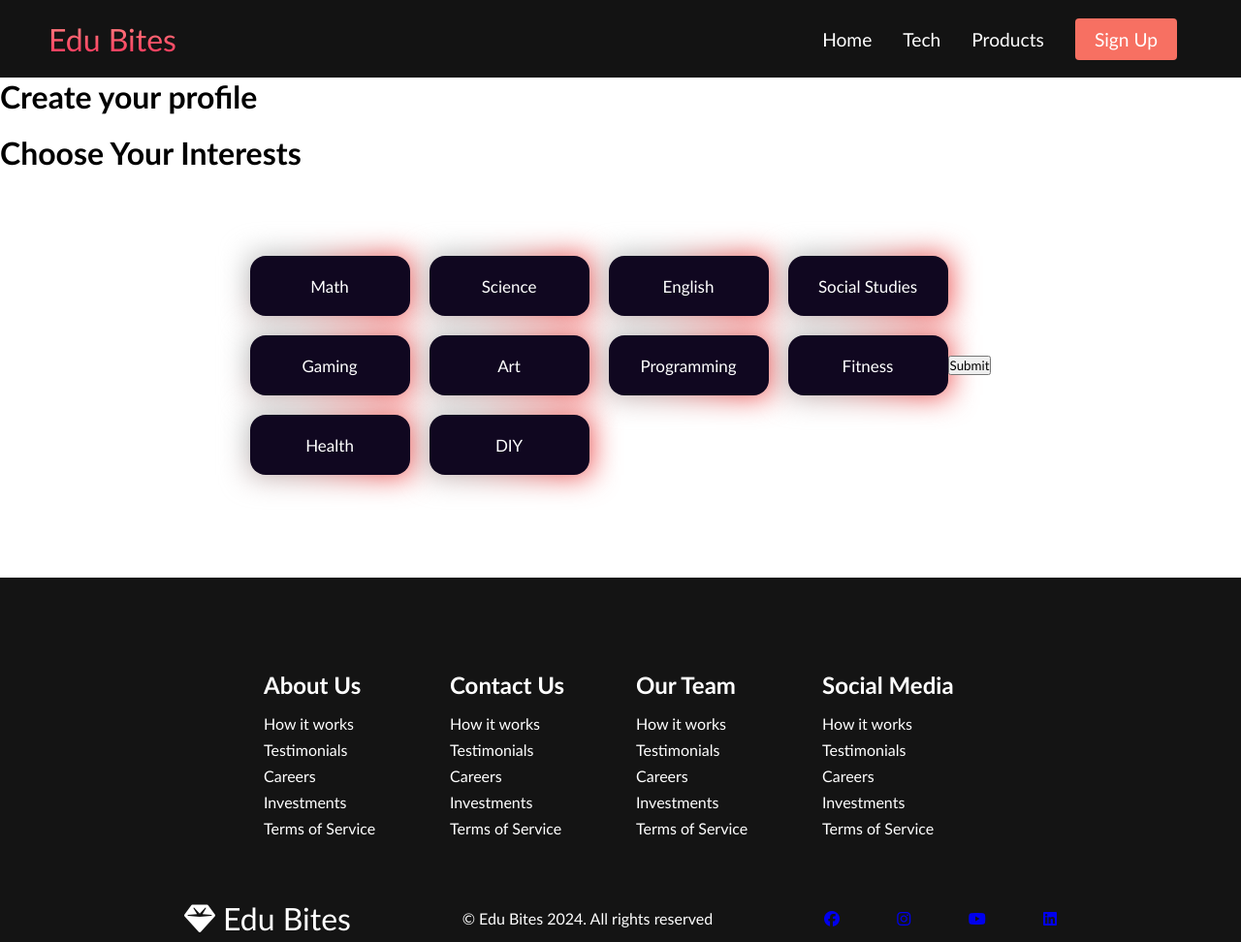
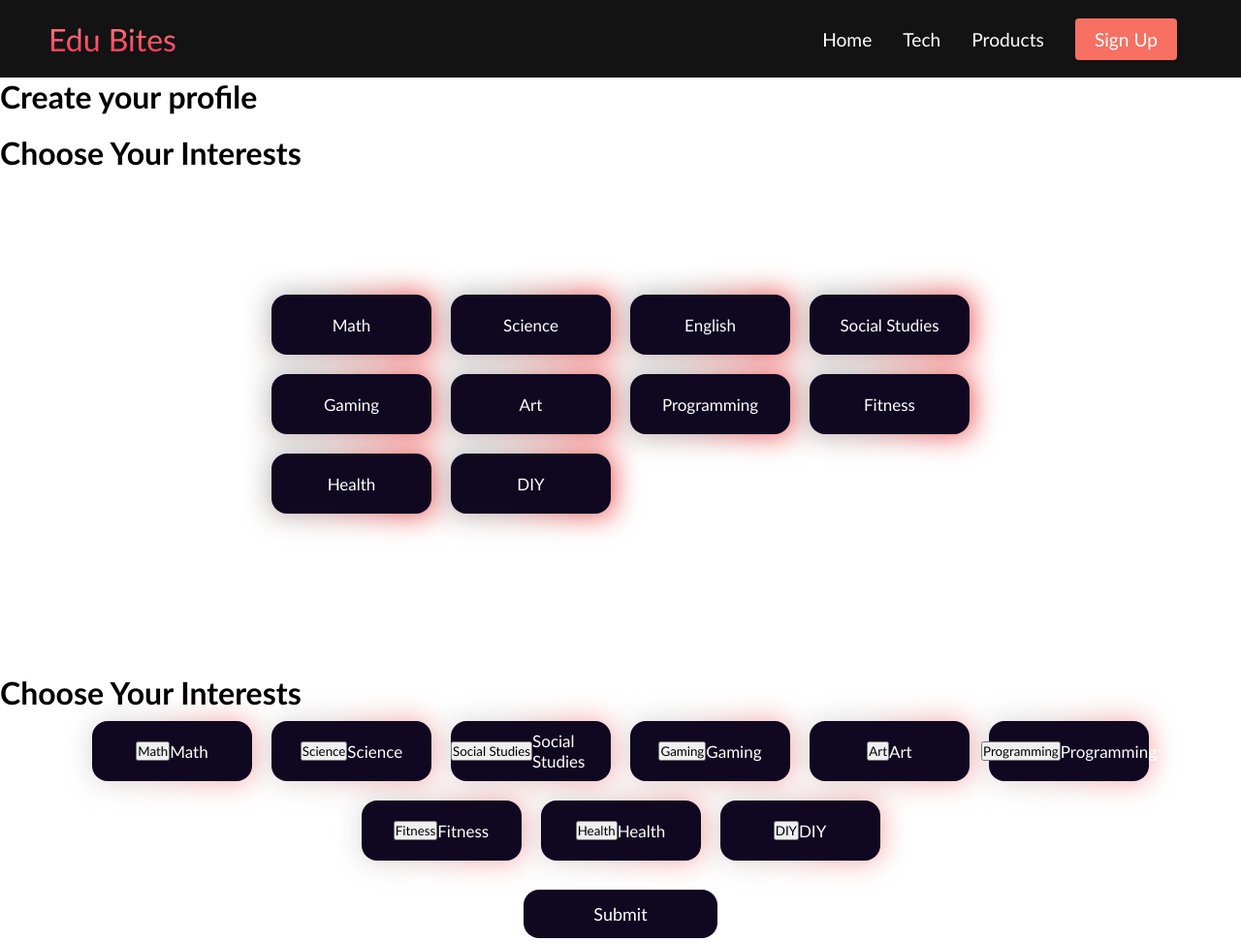
Before and after one commit to Randabble/ForestHacks-Hackathon, a plain HTML site: page choice.html in a window 1280 px wide. Shown: the top 972 px of the page at 97% size. Drawn offline with Linux system fonts and the light colour scheme; a script that the page names is missing.

Commit message:
made choose your interests into a form
Co-Authored-By: Yekalaivan-Aiyanar <147749102+Yekalaivan-Aiyanar@users.noreply.github.com>

```diff
--- a/choice.html
+++ b/choice.html
@@ -35,9 +35,12 @@
       </ul>
     </div>
   </nav>
+
+
   <header>
     <h1>Create your profile</h1> <!-- Header text -->
-</header>
+  </header>
+
   <br>
   <h1>Choose Your Interests</h1>
   <div class="center-content">
@@ -53,8 +56,27 @@
         <button>Health</button>
         <button>DIY</button>
     </div>
-    <button id="form-submit">Submit</button>
-</div>
+  </div>
+  <br>
+
+  <br>
+  <h1>Choose Your Interests</h1>
+  <form action="submit_interests.php" method="POST">
+      <div class="interests">
+          <label><input type="button" name="interests" value="Math">Math</label>
+          <label><input type="button" name="interests" value="Science">Science</label>
+          <label><input type="button" name="interests" value="Social Studies">Social Studies</label>
+          <label><input type="button" name="interests" value="Gaming">Gaming</label>
+          <label><input type="button" name="interests" value="Art">Art</label>
+          <label><input type="button" name="interests" value="Programming">Programming</label>
+          <label><input type="button" name="interests" value="Fitness">Fitness</label>
+          <label><input type="button" name="interests" value="Health">Health</label>
+          <label><input type="button" name="interests" value="DIY">DIY</label>
+      </div>
+      <div class="submit-container">
+          <button type="submit">Submit</button>
+      </div>
+  </form>
   <br>
 
 
--- a/styles.css
+++ b/styles.css
@@ -334,7 +334,7 @@
   display: flex; /*guys flex is */
   justify-content: center;
   align-items: center;
-  min-height: 50vh; /* Takes up at least half the page */
+  min-height: 60vh; /* Takes up at least half the page */
 }
 
 /* Button container using CSS Grid for layout */
@@ -380,13 +380,79 @@
   transition: 0.5s;
 }
 
-#form-submit button {
-  background: #0066A2;
-  color: white;
-  border-style: outset;
-  border-color: #0066A2;
-  height: 50px;
-  width: 100px;
-  font: bold15px arial,sans-serif;
-  text-shadow: none;
+
+/* General styles for the interests form */
+.interests {
+  display: flex;
+  flex-wrap: wrap; /* Allow wrapping of interest buttons */
+  justify-content: center;
+  margin-bottom: 20px; /* Added margin for spacing */
 }
+
+.interests label {
+  margin: 10px; /* Added margin for spacing */
+  cursor: pointer;
+  width: 165px;
+  height: 62px;
+  background: #100720;
+  color: #fff;
+  font-size: 17px;
+  border-radius: 1rem;
+  display: flex;
+  justify-content: center;
+  align-items: center;
+  position: relative;
+  transition: background 0.2s, transform 0.1s; /* Smooth transitions */
+}
+
+/* Glowing effect for interest buttons */
+.interests label::after {
+  content: '';
+  width: 100%;
+  height: 100%;
+  background-image: radial-gradient(circle farthest-corner at 10% 20%, rgba(176, 176, 176, 0.5) 17.8%, rgba(242, 40, 40, 0.5) 100.2%);
+  filter: blur(15px);
+  z-index: -1;
+  position: absolute;
+  left: 0;
+  top: 0;
+  border-radius: 1rem;
+}
+
+/* Hover effect for interest buttons */
+.interests label:hover {
+  background: #484155; /* Change color on hover */
+}
+
+/* Active state for interest buttons */
+.interests label:active {
+  transform: scale(0.95); /* Slightly reduce size */
+  background: radial-gradient(circle farthest-corner at 10% 20%, rgb(250, 41, 41) 17.8%, rgb(176, 176, 176) 100.2%);
+}
+
+/* Submit button styling */
+.submit-container {
+  display: flex;
+  justify-content: center; /* Center the submit button */
+  margin-top: 20px; /* Add spacing above the button */
+}
+
+.submit-container button {
+  width: 200px; /* Wider submit button */
+  height: 50px; /* Adjusted height */
+  background: #100720;
+  color: #fff;
+  font-size: 18px;
+  border: none;
+  border-radius: 1rem;
+  cursor: pointer;
+  transition: background 0.2s, transform 0.1s; /* Smooth transitions */
+}
+
+.submit-container button:hover {
+  background: #484155; /* Change color on hover */
+}
+
+.submit-container button:active {
+  transform: scale(0.95); /* Slightly reduce size */
+}
```
